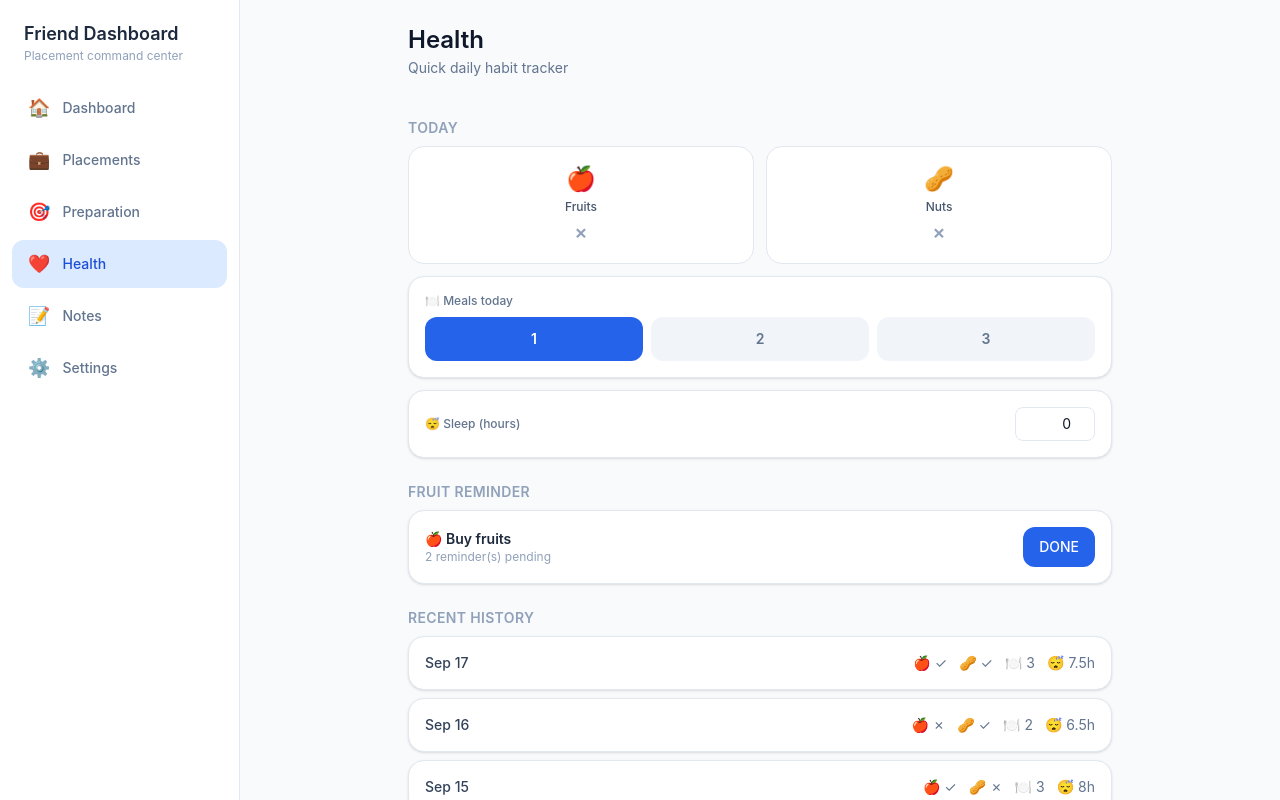
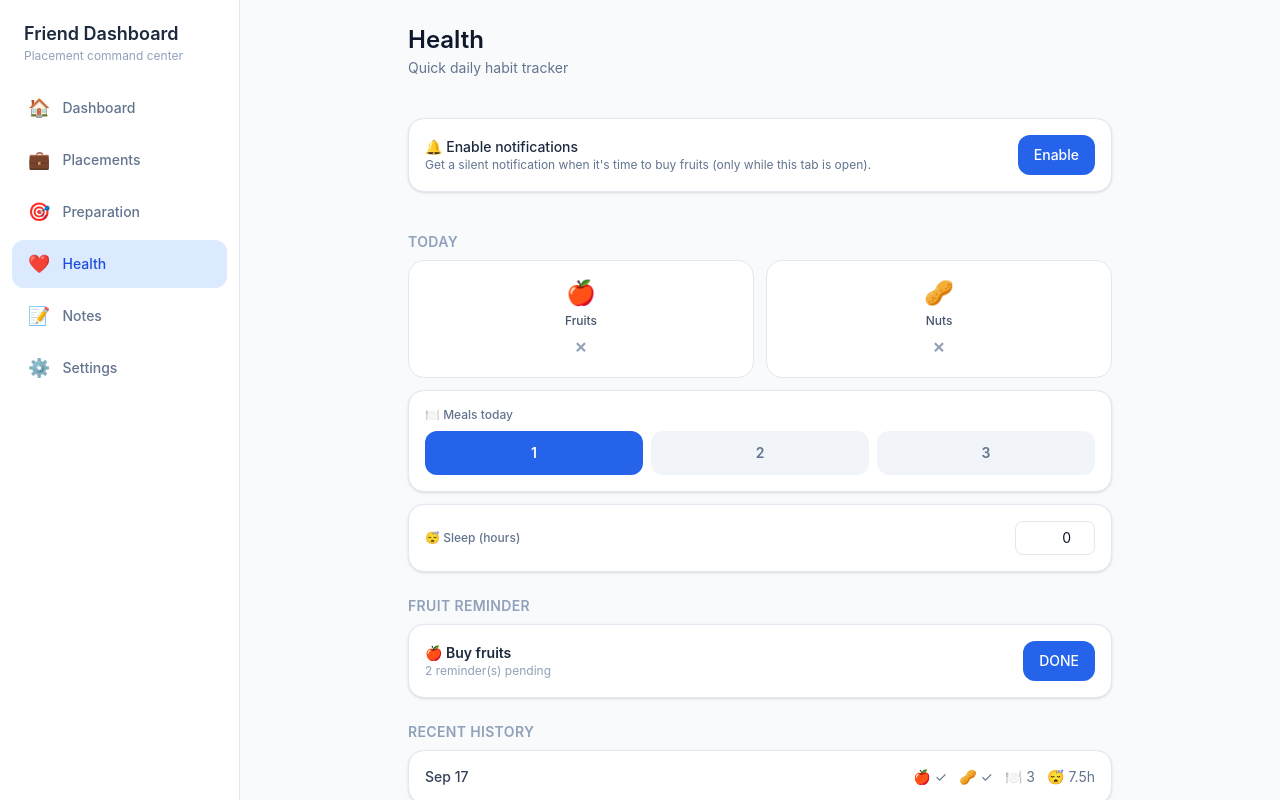
Before and after one commit to BhavaniG-aqua/harvesta-dashboard, a React (Vite) app: page /health in a window 1280 px wide. Shown: the top 800 px of the page. Built offline with nearby package versions, Linux system fonts and the light colour scheme.

Commit message:
Add silent browser notifications for fruit-buying reminders, sharing the same permission flow as event reminders

```diff
--- a/src/App.jsx
+++ b/src/App.jsx
@@ -1,6 +1,7 @@
 import { BrowserRouter, Routes, Route } from "react-router-dom";
 import AppLayout from "./components/layout/AppLayout";
 import EventRemindersWatcher from "./components/common/EventRemindersWatcher";
+import FruitRemindersWatcher from "./components/common/FruitRemindersWatcher";
 import { SettingsProvider } from "./services/SettingsContext";
 import { PlacementsProvider } from "./services/PlacementsContext";
 import { InterviewFilesProvider } from "./services/InterviewFilesContext";
@@ -31,6 +32,7 @@ function App() {
               <InspirationProvider>
                 <HealthProvider>
                   <EventRemindersWatcher />
+                  <FruitRemindersWatcher />
                   <Routes>
                     <Route element={<AppLayout />}>
                       <Route index element={<DashboardPage />} />
--- /dev/null
+++ b/src/components/common/FruitRemindersWatcher.jsx
@@ -0,0 +1,14 @@
+import { useHealthContext } from "../../services/HealthContext";
+import { useFruitReminderNotifications } from "../../hooks/useFruitReminderNotifications";
+
+// Mounted once near the app root so fruit-reminder notification checks
+// keep running no matter which page the user is currently viewing (as
+// long as the tab is open). Renders nothing — purely a background
+// watcher, mirroring EventRemindersWatcher for Placements.
+function FruitRemindersWatcher() {
+  const { reminders } = useHealthContext();
+  useFruitReminderNotifications(reminders);
+  return null;
+}
+
+export default FruitRemindersWatcher;
--- /dev/null
+++ b/src/components/common/NotificationPermissionBanner.jsx
@@ -0,0 +1,32 @@
+import Card from "./Card";
+import Button from "./Button";
+
+// Small banner prompting the user to enable browser notifications.
+// Shared by Placements (event reminders) and Health (fruit reminders) —
+// both features rely on the same browser Notification permission, so
+// granting it from either page enables both. Browsers require an
+// explicit user gesture to request permission, so this can't be
+// triggered automatically.
+function NotificationPermissionBanner({
+  permission,
+  onRequest,
+  description = "Get a silent notification for reminders (only while this tab is open).",
+}) {
+  if (permission === "unsupported" || permission === "granted") return null;
+
+  return (
+    <Card className="mb-4 flex items-center justify-between gap-3 bg-amber-50">
+      <div>
+        <p className="text-sm font-medium text-slate-800">
+          🔔 Enable notifications
+        </p>
+        <p className="text-xs text-slate-500">{description}</p>
+      </div>
+      <Button onClick={onRequest} className="shrink-0">
+        Enable
+      </Button>
+    </Card>
+  );
+}
+
+export default NotificationPermissionBanner;
--- a/src/hooks/useEventReminders.js
+++ b/src/hooks/useEventReminders.js
@@ -1,5 +1,6 @@
-import { useEffect, useCallback, useState } from "react";
+import { useEffect } from "react";
 import { useLocalStorageState } from "./useLocalStorageState";
+import { useNotificationPermission } from "./useNotificationPermission";
 import { getEventDateTime } from "../utils/eventTime";
 
 const CHECK_INTERVAL_MS = 60 * 1000; // check once a minute
@@ -18,19 +19,11 @@ const HOUR_MS = 60 * 60 * 1000;
 // the simplest option that still satisfies "just a notification, not an
 // alarm" without server-side infrastructure or paid push services.
 export function useEventReminders(events) {
-  const [permission, setPermission] = useState(
-    typeof Notification !== "undefined" ? Notification.permission : "unsupported"
-  );
+  const { permission, requestPermission } = useNotificationPermission();
   const [firedReminders, setFiredReminders] = useLocalStorageState(
     "dashboard.firedEventReminders",
     []
   );
-
-  const requestPermission = useCallback(async () => {
-    if (typeof Notification === "undefined") return;
-    const result = await Notification.requestPermission();
-    setPermission(result);
-  }, []);
 
   useEffect(() => {
     if (typeof Notification === "undefined") return;
--- /dev/null
+++ b/src/hooks/useFruitReminderNotifications.js
@@ -0,0 +1,76 @@
+import { useEffect } from "react";
+import { useLocalStorageState } from "./useLocalStorageState";
+import { useNotificationPermission } from "./useNotificationPermission";
+import { parseTimeToHoursMinutes } from "../utils/eventTime";
+
+const CHECK_INTERVAL_MS = 60 * 1000; // check once a minute
+
+// Watches fruit-buying reminders and fires a silent browser notification
+// at the moment each reminder's scheduled time arrives, as long as it's
+// still pending (not marked DONE). Each reminder fires at most once
+// (deduped via localStorage), and per Section 19 of the master context,
+// an incomplete reminder keeps showing as pending in the UI the next day
+// until marked DONE — this hook only handles the "ping me right now"
+// notification, not the multi-day carry-over (that's handled by
+// useHealthData already leaving it un-done).
+//
+// Same in-tab-only limitation as event reminders (Section 19): no service
+// worker / push backend.
+export function useFruitReminderNotifications(reminders) {
+  const { permission, requestPermission } = useNotificationPermission();
+  const [firedReminders, setFiredReminders] = useLocalStorageState(
+    "dashboard.firedFruitReminders",
+    []
+  );
+
+  useEffect(() => {
+    if (typeof Notification === "undefined") return;
+    if (Notification.permission !== "granted") return;
+
+    function checkReminders() {
+      const now = new Date();
+      const firedSet = new Set(firedReminders);
+      const newlyFired = [];
+
+      for (const reminder of reminders) {
+        if (reminder.done) continue;
+        if (firedSet.has(reminder.id)) continue;
+
+        const parsed = parseTimeToHoursMinutes(reminder.time);
+        if (!parsed) continue;
+
+        const [year, month, day] = reminder.date.split("-").map(Number);
+        const reminderTime = new Date(
+          year,
+          month - 1,
+          day,
+          parsed.hours,
+          parsed.minutes,
+          0,
+          0
+        ).getTime();
+
+        // Fire once we've reached (or passed) the scheduled time.
+        if (now.getTime() >= reminderTime) {
+          new Notification("🍎 Buy fruits", {
+            body: `Reminder for ${reminder.time} — tap DONE once you've bought them.`,
+            silent: true,
+            tag: `fruit-${reminder.id}`,
+          });
+          newlyFired.push(reminder.id);
+        }
+      }
+
+      if (newlyFired.length > 0) {
+        setFiredReminders((prev) => [...prev, ...newlyFired]);
+      }
+    }
+
+    checkReminders();
+    const interval = setInterval(checkReminders, CHECK_INTERVAL_MS);
+    return () => clearInterval(interval);
+    // eslint-disable-next-line react-hooks/exhaustive-deps
+  }, [reminders, permission, firedReminders]);
+
+  return { permission, requestPermission };
+}
--- /dev/null
+++ b/src/hooks/useNotificationPermission.js
@@ -0,0 +1,19 @@
+import { useState, useCallback } from "react";
+
+// Shared browser Notification permission state + request function.
+// Both event reminders (Placements) and fruit reminders (Health) rely on
+// this same browser permission — requesting it once (from either page)
+// covers both features.
+export function useNotificationPermission() {
+  const [permission, setPermission] = useState(
+    typeof Notification !== "undefined" ? Notification.permission : "unsupported"
+  );
+
+  const requestPermission = useCallback(async () => {
+    if (typeof Notification === "undefined") return;
+    const result = await Notification.requestPermission();
+    setPermission(result);
+  }, []);
+
+  return { permission, requestPermission };
+}
--- a/src/pages/Health/index.jsx
+++ b/src/pages/Health/index.jsx
@@ -1,21 +1,30 @@
 import PageHeader from "../../components/common/PageHeader";
 import SectionTitle from "../../components/common/SectionTitle";
+import NotificationPermissionBanner from "../../components/common/NotificationPermissionBanner";
 import ToggleCheck from "../../components/health/ToggleCheck";
 import MealCountSelector from "../../components/health/MealCountSelector";
 import SleepInput from "../../components/health/SleepInput";
 import FruitReminderCard from "../../components/health/FruitReminderCard";
 import RecentHistoryList from "../../components/health/RecentHistoryList";
 import { useHealthContext } from "../../services/HealthContext";
+import { useFruitReminderNotifications } from "../../hooks/useFruitReminderNotifications";
 
 function HealthPage() {
-  const { logs, todayLog, upsertTodayLog, pendingReminders, markReminderDone } =
+  const { logs, todayLog, upsertTodayLog, reminders, pendingReminders, markReminderDone } =
     useHealthContext();
+  const { permission, requestPermission } = useFruitReminderNotifications(reminders);
 
   const recentLogs = logs.slice(0, 5);
 
   return (
     <div className="flex flex-col gap-6">
       <PageHeader title="Health" subtitle="Quick daily habit tracker" />
+
+      <NotificationPermissionBanner
+        permission={permission}
+        onRequest={requestPermission}
+        description="Get a silent notification when it's time to buy fruits (only while this tab is open)."
+      />
 
       <div>
         <SectionTitle>Today</SectionTitle>
--- a/src/pages/Placements/index.jsx
+++ b/src/pages/Placements/index.jsx
@@ -6,7 +6,7 @@ import PlacementCard from "../../components/placements/PlacementCard";
 import PlacementCalendar from "../../components/placements/PlacementCalendar";
 import SelectedDayEvents from "../../components/placements/SelectedDayEvents";
 import ViewToggle from "../../components/placements/ViewToggle";
-import NotificationPermissionBanner from "../../components/placements/NotificationPermissionBanner";
+import NotificationPermissionBanner from "../../components/common/NotificationPermissionBanner";
 import EmptyState from "../../components/common/EmptyState";
 import { usePlacementsContext } from "../../services/PlacementsContext";
 import { useEventReminders } from "../../hooks/useEventReminders";
@@ -61,6 +61,7 @@ function PlacementsListPage() {
       <NotificationPermissionBanner
         permission={permission}
         onRequest={requestPermission}
+        description="Get a silent notification 1 day and 1 hour before each placement event (only while this tab is open)."
       />
 
       {view === "calendar" ? (
```
Also changed, not shown: src/components/placements/NotificationPermissionBanner.jsx (deleted, +0 -29 lines), 1 other file (tests, documents, lock files or other folders).
